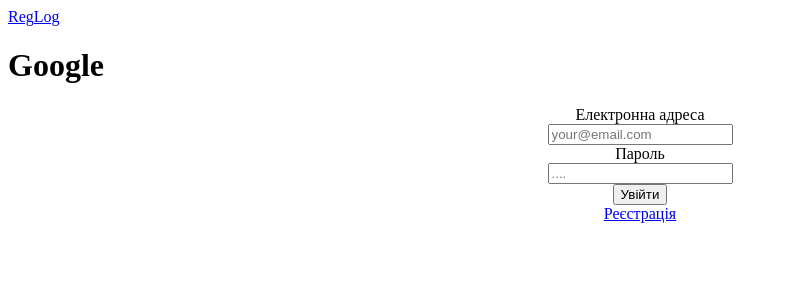
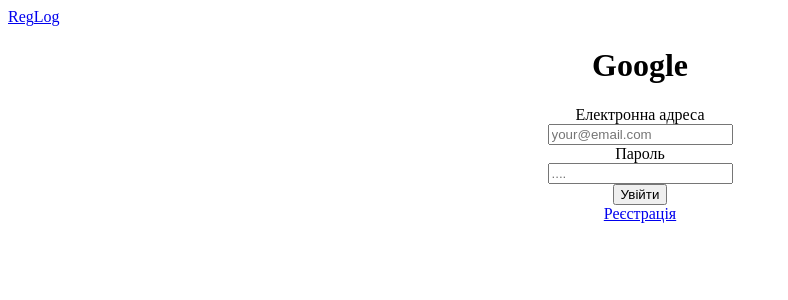
Before and after one commit to zenya385/books-reading, a React (Create React App) app: page /login in a window 1280 px wide. Shown: the top 300 px of the page, without its empty margins (0-788 px from the left). Built offline with nearby package versions, Linux system fonts and the light colour scheme.

Commit message:
route and clear form

```diff
--- a/src/pages/LoginPage.jsx
+++ b/src/pages/LoginPage.jsx
@@ -7,7 +7,11 @@
   const dispatch = useDispatch();
 
   return (
-    <div>
+    <div style={{
+      display: "flex",
+      flexDirection: "column",
+      alignItems: "center",
+    }}>
       <h1>Google</h1>
       <Formik
         initialValues={{ email: "", password: "" }}
@@ -22,8 +26,9 @@
           }
           return errors;
         }}
-        onSubmit={(values) => {
+        onSubmit={(values, { resetForm }) => {
           dispatch(login(values));
+          resetForm();
           // console.log("values", values);
         }}
       >
@@ -68,7 +73,7 @@
             <button type="submit" disabled={isSubmitting}>
               Увiйти
             </button>
-            <a href="#">Реєстрацiя</a>
+            <a href="/register">Реєстрацiя</a>
           </form>
         )}
       </Formik>
--- a/src/pages/RegisterPage.jsx
+++ b/src/pages/RegisterPage.jsx
@@ -6,7 +6,11 @@
 const RegisterPage = () => {
   const dispatch = useDispatch();
   return (
-    <div>
+    <div style={{
+      display: "flex",
+      flexDirection: "column",
+      alignItems: "center",
+    }}>
       <h1>Google</h1>
       <Formik
         initialValues={{
@@ -26,8 +30,9 @@
           }
           return errors;
         }}
-        onSubmit={(values) => {
+        onSubmit={(values, { resetForm }) => {
           dispatch(register(values));
+          resetForm();
           // console.log("values", values);
         }}
       >
@@ -93,7 +98,7 @@
               Зареєструватися
             </button>
             <p>
-              Вже з нами?<a href="#"> Увiйти</a>
+              Вже з нами?<a href="/login"> Увiйти</a>
             </p>
           </form>
         )}
```
